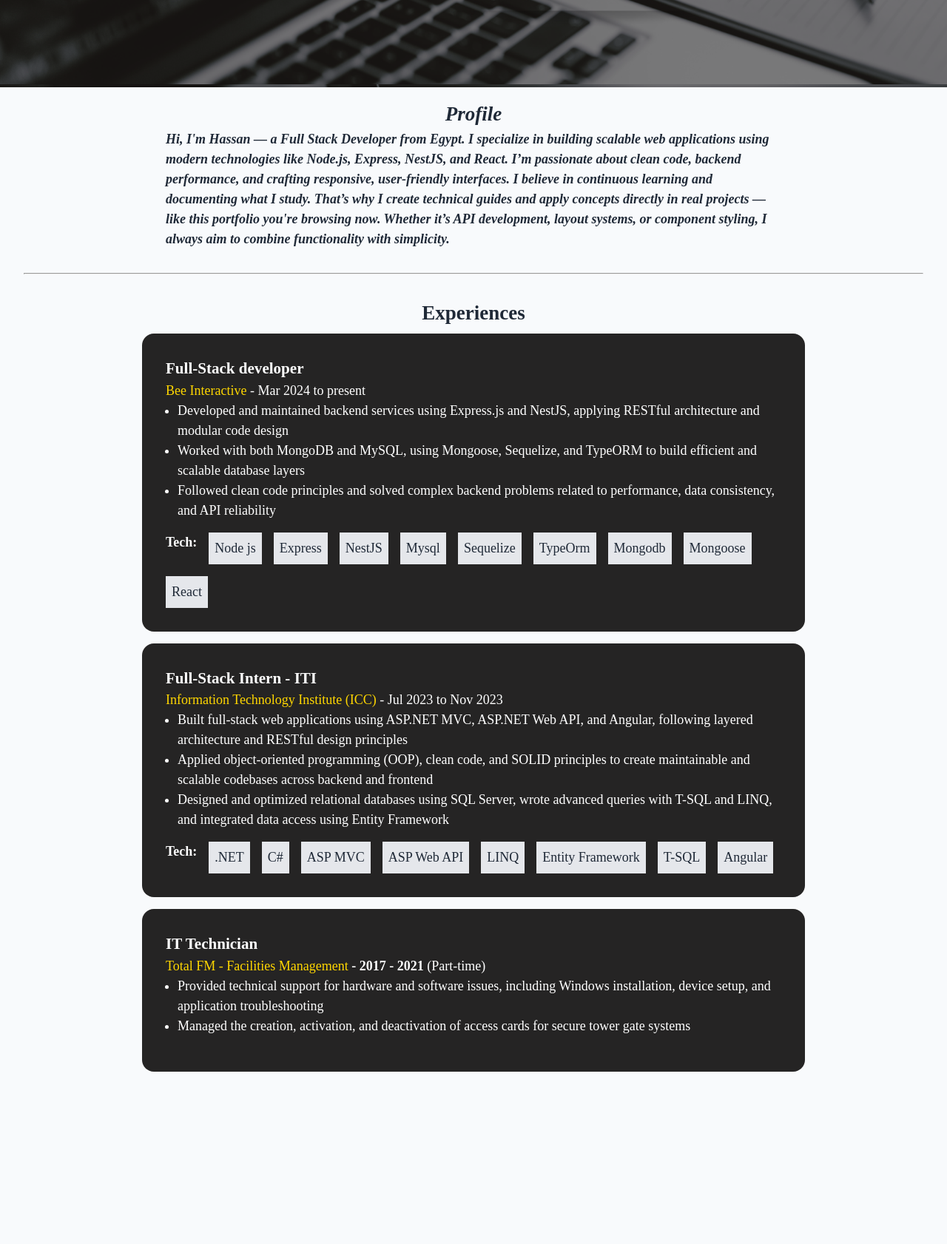
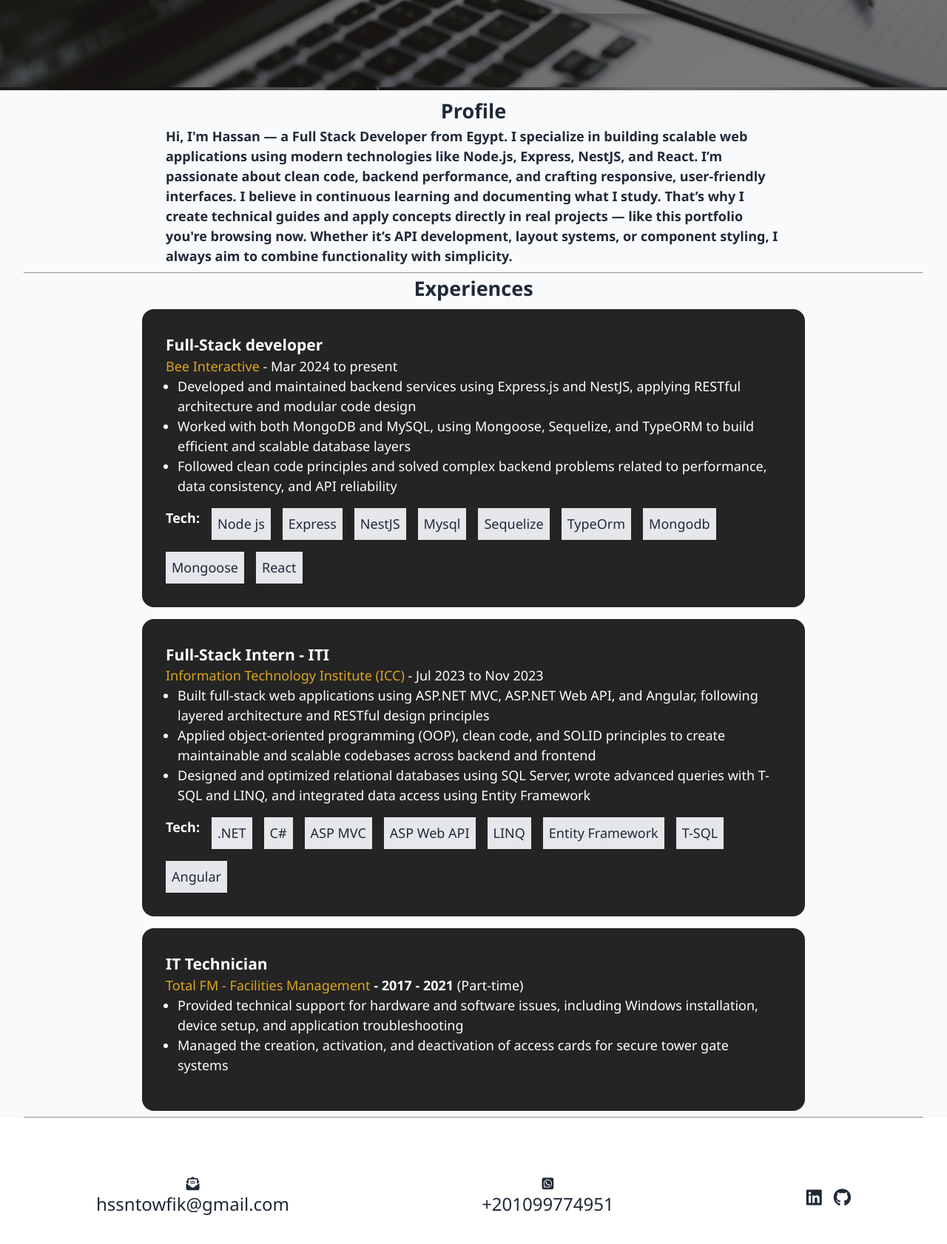
Before and after one commit to hkhalaf1675/portfolio-css, a plain HTML site: page index.html in a window 1280 px wide. Shown: the part 380-2062 px from the top of the page at 74% size. Before the commit the page ends 1837 px from the top, so only its background shows below. Drawn offline with Linux system fonts and the light colour scheme.

Commit message:
add contact section

```diff
--- a/css/style.css
+++ b/css/style.css
@@ -16,6 +16,16 @@
 body {
     background-color: var(--bg-color);
     color: var(--text-color);
+    font-family: 'Segoe UI', Tahoma, Geneva, Verdana, sans-serif;
+}
+
+hr {
+    color: var(--border-color);
+    margin: 0 2rem;
+}
+
+a {
+    text-decoration: none;
 }
 
 .header {
@@ -24,9 +34,11 @@ body {
     flex-direction: row;
     justify-content: space-between;
     padding: 2rem;
+    font-weight: bold;
 }
 .header ul {
     list-style: none;
+    display: none;
 }
 .header ul li{
     display: inline-block;
@@ -34,20 +46,12 @@ body {
 }
 .header ul li a {
     color: var(--text-color);
-    text-decoration: none;
-    font-weight: bold;
-    font-style: italic;
 }
 .header ul li a span {
     padding: 0 0.2rem;
 }
 .header ul li a:hover {
     color: var(--accent-color);
-}
-
-hr {
-    color: var(--border-color);
-    margin: 2rem;
 }
 
 .content {
@@ -59,25 +63,25 @@ hr {
     background-image: url('../assets/images/hero.png');
     height: 50vh;
     color: var(--primary-color);
-    font-style: italic;
     font-weight: bolder;
-    font-size: larger;
+    font-size: x-large;
     display: flex;
     justify-content: center;
     align-items: center;
 }
 .hero p {
-    margin: 2rem 25%;
+    margin: 2rem 15%;
+}
+
+.section-con {
+    display: flex;
+    flex-direction: column;
+    align-items: center;
+    justify-content: center;
 }
 
 .profile {
-    display: flex;
-    flex-direction: column;
-    justify-content: center;
-    align-items: center;
-    margin: 2rem 25%;
-    font-size: large;
-    font-style: italic;
+    margin: 2rem 15%;
     font-weight: bolder;
 }
 .profile span {
@@ -85,17 +89,11 @@ hr {
     padding: 0 2rem;
 }
 
-.experiences {
-    display: flex;
-    flex-direction: column;
-    align-items: center;
-    font-size: large;
-}
 .experiences .job {
     background-color: var(--card-color);
     color: var(--primary-color);
     padding: 2rem;
-    margin: 0.2rem 25%;
+    margin: 0.2rem 15%;
     border-radius: 1rem;
     transition-duration: 1s;
 }
@@ -103,8 +101,7 @@ hr {
     transform: translate(1%, 1%);
 }
 .experiences .job a {
-    text-decoration: none;
-    color: gold;
+    color: #DAA520;
 }
 .experiences .job a:hover {
     color: var(--accent-color);
@@ -123,64 +120,63 @@ hr {
     padding: 0.5rem;
 }
 
+.contact {
+    background-color: var(--primary-color);
+    display: flex;
+    flex-direction: row;
+    justify-content: space-around;
+    padding: 5rem 0;
+}
+.contact .contact-item {
+    display: flex;
+    flex-direction: column;
+    align-items: center;
+}
+.content .social {
+    display: flex;
+    flex-direction: row;
+    gap: 1rem;
+}
+.contact a {
+    color: var(--text-color);
+    font-size: x-large;
+}
+.contact a:hover {
+    color: var(--accent-color);
+}
+
 /* Extra small devices (phones, 600px and down) */
 @media only screen and (max-width: 600px) {
-    .header ul {
-        display: none;
-    }.hero p {
-        margin: 2rem 2%;
-    }
-    .profile {
-        margin: 2rem 2%;
-    }
-    .experiences .job  {
-        margin: 2rem 2%;
+    .hero p,
+    .profile,
+    .experiences .job {
+        margin: 0.5rem 2%;
     }
 }
 
 /* Small devices (portrait tablets and large phones, 600px and up) */
 @media only screen and (min-width: 600px) {
-    .header ul {
-        display: none;
-    }.hero p {
-        margin: 2rem 2%;
-    }
-    .profile {
-        margin: 1rem 2%;
-    }
-    .experiences .job  {
+    .hero p,
+    .profile,
+    .experiences .job {
         margin: 0.5rem 2%;
     }
 }
 
 /* Medium devices (landscape tablets, 768px and up) */
 @media only screen and (min-width: 768px) {
-    .header ul {
-        display: none;
-    }
-    .hero p {
-        margin: 2rem 5%;
-    }
-    .profile {
-        margin: 1rem 5%;
-    }
-    .experiences .job  {
+    .hero p,
+    .profile,
+    .experiences .job {
         margin: 0.5rem 5%;
     }
 }
 
 /* Large devices (laptops/desktops, 992px and up) */
 @media only screen and (min-width: 992px) {
-    .header ul {
-        display: none;
-    }
-    .hero p {
-        margin: 2rem 10%;
-    }
-    .profile {
-        margin: 1rem 10%;
-    }
-    .experiences .job  {
+    .hero p,
+    .profile,
+    .experiences .job {
         margin: 0.5rem 10%;
     }
 }
@@ -190,13 +186,9 @@ hr {
     .header ul {
         display: inline-block;
     }
-    .hero p {
-        margin: 2rem 25%;
-    }
-    .profile {
-        margin: 1rem 15%;
-    }
-    .experiences .job  {
+    .hero p,
+    .profile,
+    .experiences .job {
         margin: 0.5rem 15%;
     }
 }
--- a/index.html
+++ b/index.html
@@ -37,7 +37,7 @@
             <section class="hero">
                 <p>Building clean, scalable solutions with code and creativity</p>
             </section>
-            <section class="profile" id="profile">
+            <section class="profile section-con" id="profile">
                 <h2>Profile</h2>
                 <span>
                     Hi, I'm Hassan — a Full Stack Developer from Egypt.
@@ -48,7 +48,7 @@
                 </span>
             </section>
             <hr />
-            <section class="experiences" id="experiences">
+            <section class="experiences section-con" id="experiences">
                 <h2>Experiences</h2>
                 <div class="job">
                     <h3>Full-Stack developer</h3>
@@ -103,7 +103,8 @@
                     </ul>
                 </div>
             </section>
-            <section class="education" id="education">
+            <hr />
+            <section class="education section-con" id="education">
 
             </section>
             <section class="skills" id="skills">
@@ -115,8 +116,23 @@
             <section class="projects" id="projects">
 
             </section>
-            <section class="contact" id="contact">
-
+            <section class="contact section-con" id="contact">
+                <div class="contact-item">
+                    <i class="fa-sharp fa-solid fa-envelope-open-text"></i>
+                    <a href="mailto:hssntowfik@gmail.com" target="_blank">hssntowfik@gmail.com</a>
+                </div>
+                <div class="contact-item">
+                    <i class="fa-brands fa-square-whatsapp"></i>
+                    <a>+201099774951</a>
+                </div>
+                <div class="social">
+                    <div class="item">
+                        <a href="http://www.linkedin.com/in/hsntawfik" target="_blank"><i class="fa-brands fa-linkedin"></i></a>
+                    </div>
+                    <div class="item">
+                        <a href="https://github.com/hkhalaf1675" target="_blank"><i class="fa-brands fa-github"></i></a>
+                    </div>
+                </div>
             </section>
         </section>
     </div>
```
